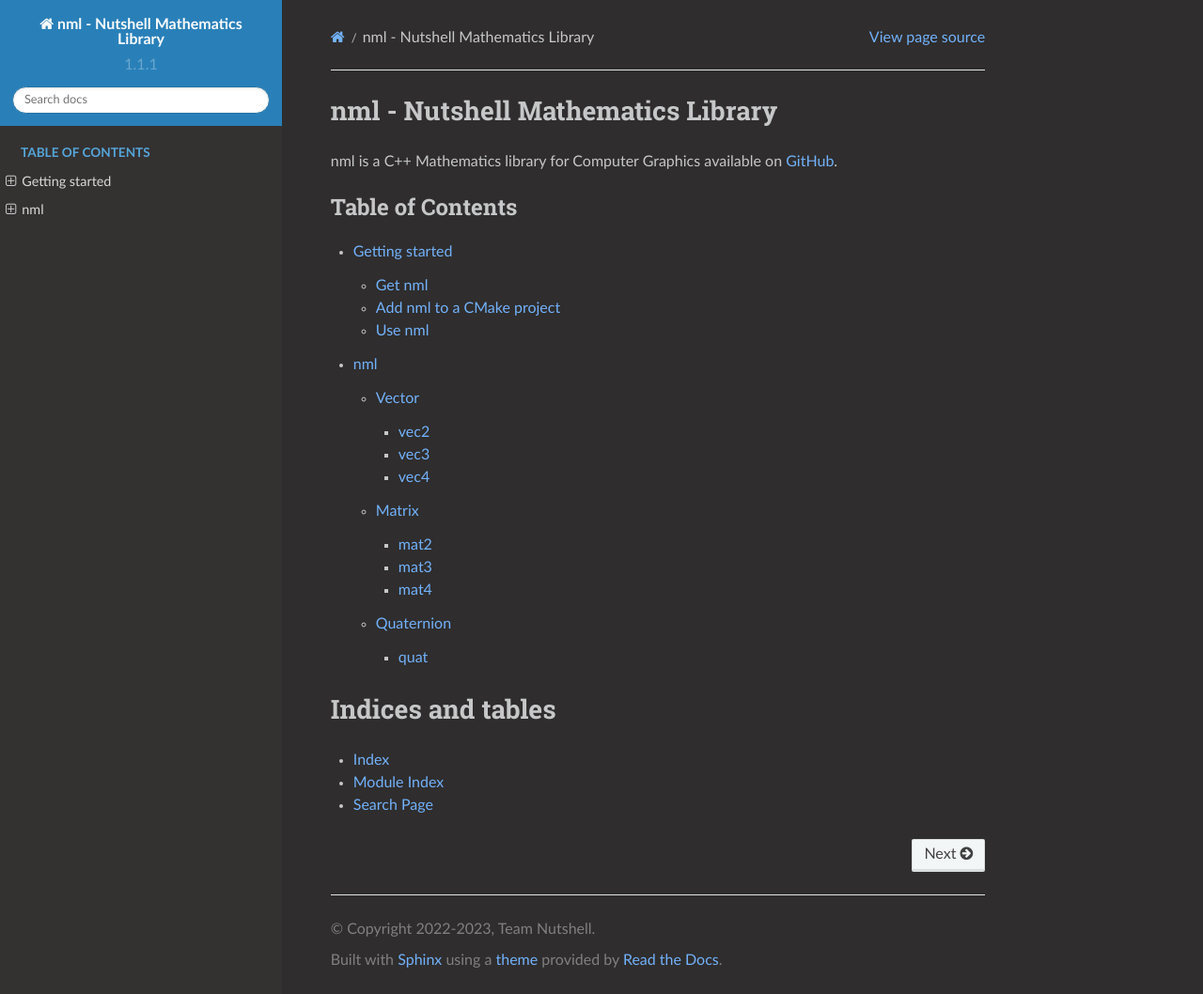
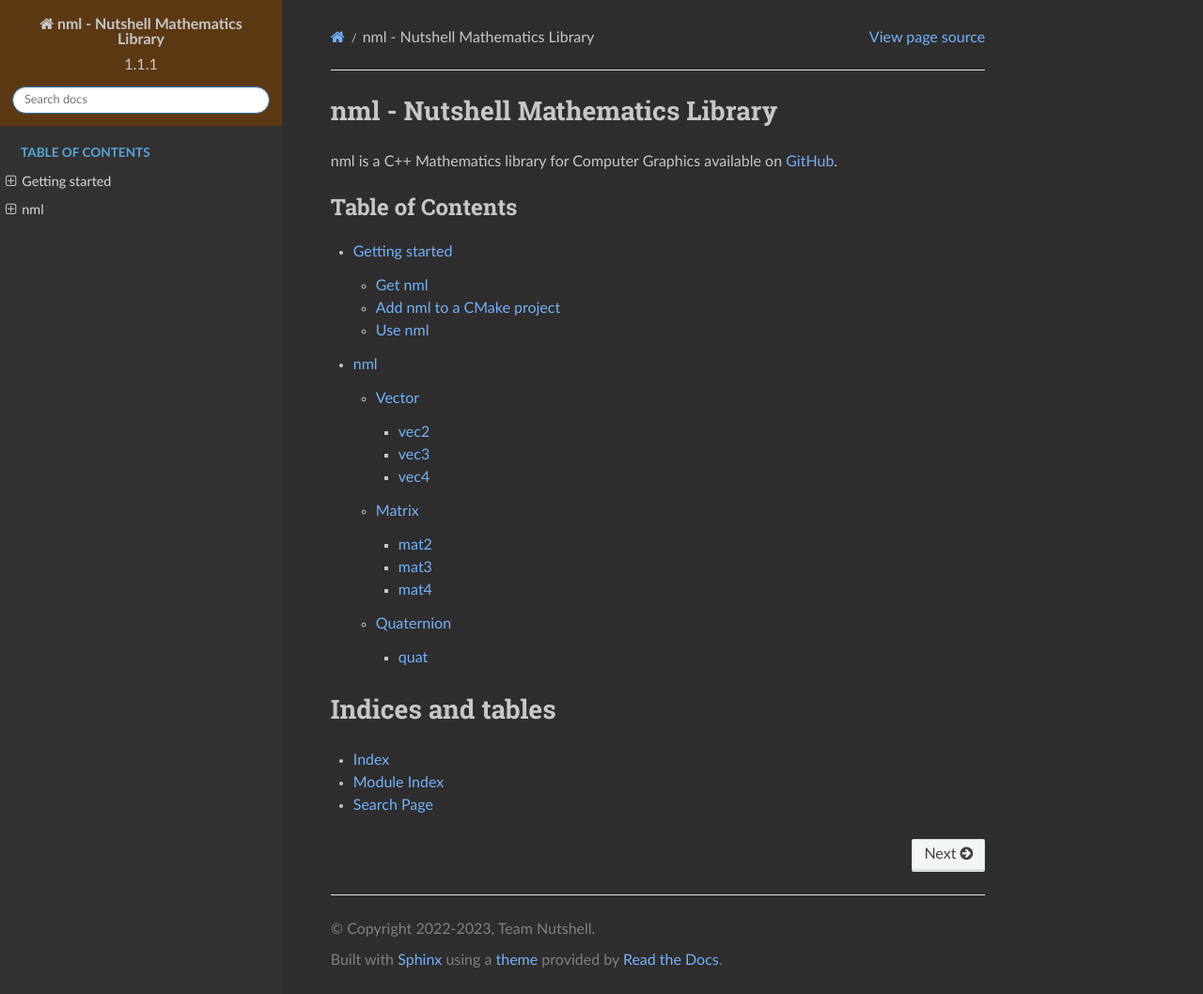
Before and after one commit to Team-Nutshell/nml, a Sphinx documentation site: the page built from docs/source/index.rst, in a window 1280 px wide and 1058 px high. Shown: the whole window at 94% size. Built offline with Sphinx 7.4.7 and the Read the Docs theme 2.0.0, drawn with Linux system fonts in a browser that asks for light colours.

Commit message:
search bar changes

```diff
--- a/docs/source/_static/custom.css
+++ b/docs/source/_static/custom.css
@@ -14,6 +14,18 @@ body {
 	background: #2f2d2d;
 }
 
+.wy-side-nav-search {
+	background-color: #5d3913;
+}
+
+.wy-side-nav-search .wy-dropdown > a, .wy-side-nav-search > a {
+	color: #c6c7c8;
+}
+
+.wy-side-nav-search > div.version {
+	color: #c6c7c8;
+}
+
 .wy-menu-vertical li.toctree-l2 a, .wy-menu-vertical li.toctree-l3 a, .wy-menu-vertical li.toctree-l4 a, .wy-menu-vertical li.toctree-l5 a, .wy-menu-vertical li.toctree-l6 a, .wy-menu-vertical li.toctree-l7 a, .wy-menu-vertical li.toctree-l8 a, .wy-menu-vertical li.toctree-l9 a, .wy-menu-vertical li.toctree-l10 a {
 	color: #c6c7c8;
 	background-color: #2f2d2d;
@@ -24,6 +36,10 @@ body {
 }
 
 .wy-menu-vertical li button.toctree-expand {
+	color: #c6c7c8;
+}
+
+.wy-menu-vertical li.current > a button.toctree-expand, .wy-menu-vertical li.on a button.toctree-expand {
 	color: #c6c7c8;
 }
 
```
